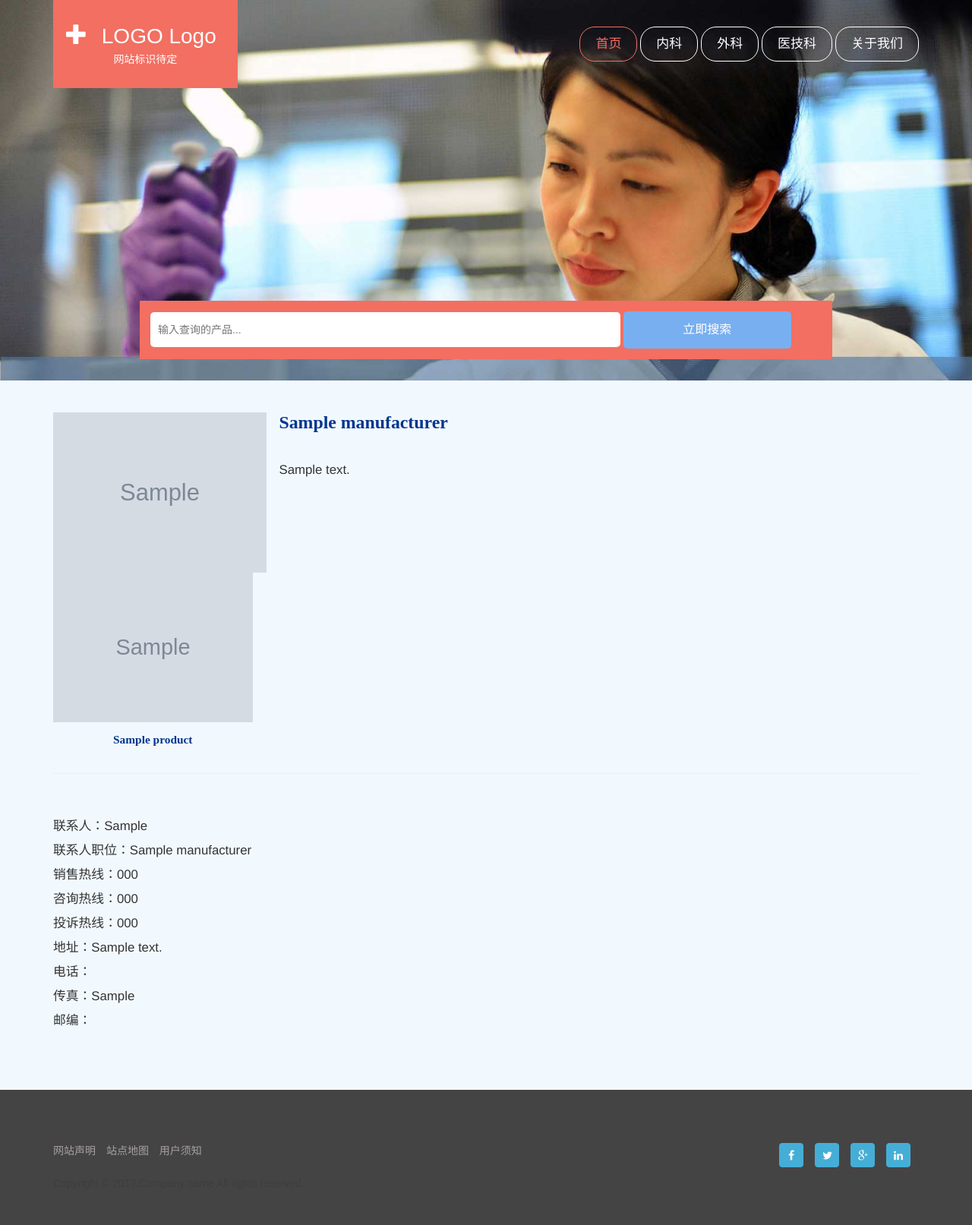
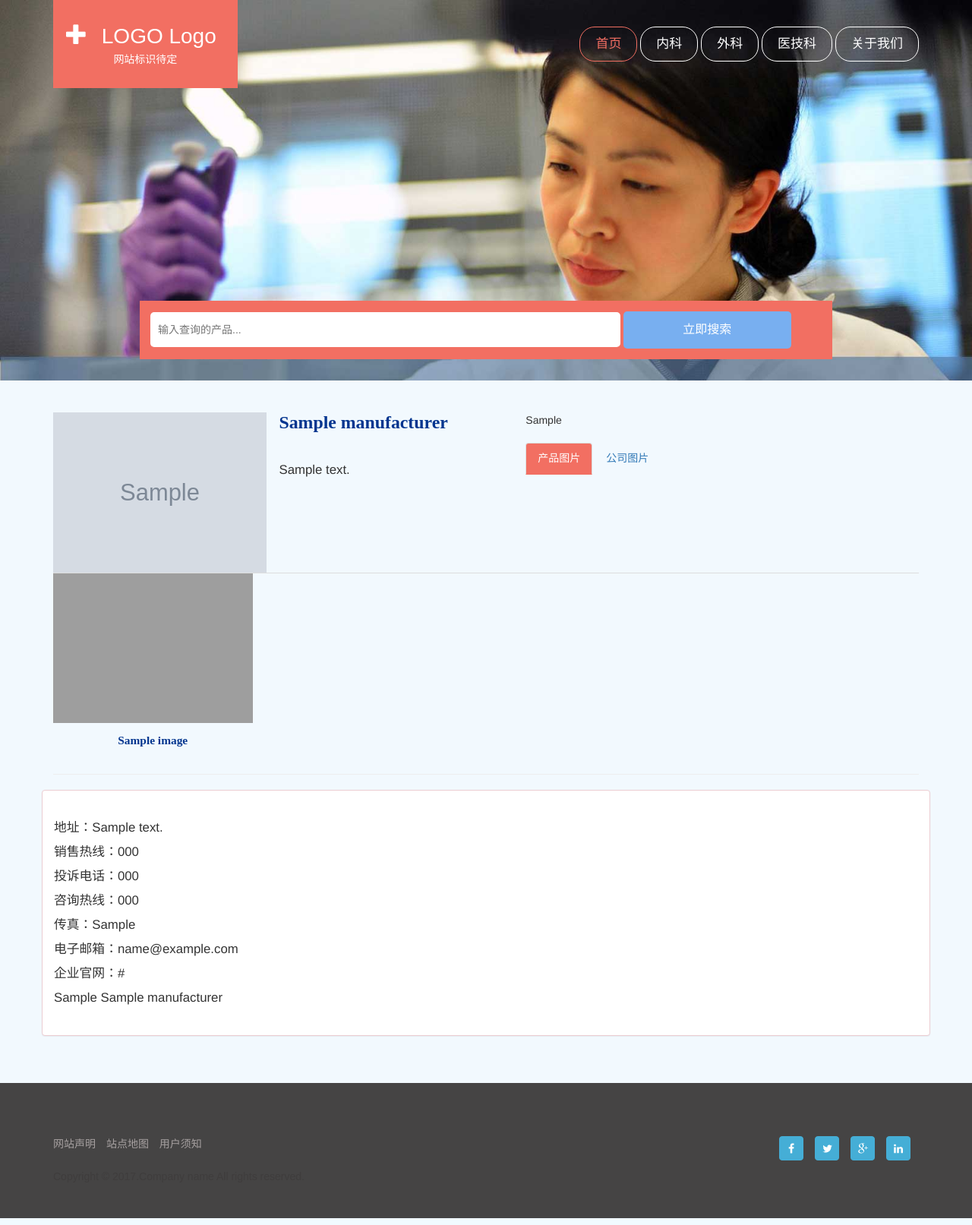
Before and after one commit to foxitjob/eedee-api, a Django app: template eedee/templates/manufacturer.html in a window 1280 px wide. Shown: the whole page at 76% size. Run offline with Django 3.2, Linux system fonts and the light colour scheme; the template is opened without the code that fills it: values that come from a table or form of the project are taken from there, others are empty; tables that the repository leaves empty hold one stand-in row (values such as "Sample post"); grey boxes marked "Sample" are stand-in pictures; parts of the project's set-up code (start-up, migrations or seed data) failed here and were passed over; some libraries are stand-ins or nearby versions; grey boxes are pictures that could not be loaded.

Commit message:
update manufacturer detail view

```diff
--- a/eedee/templates/manufacturer.html
+++ b/eedee/templates/manufacturer.html
@@ -56,55 +56,73 @@
 					</div>
 				</div>
 			</div>
-			<div class="clearfix"> </div>
-			<!--<div class="sap_tabs">
-				<div id="horizontalTab" style="display: block; width: 100%; margin: 0px;">
-					<ul class="resp-tabs-list">
-						<li class="resp-tab-item resp-tab-active" aria-controls="tab_item-0" role="tab"><span>产品中心</span></li>
-						<li class="resp-tab-item" aria-controls="tab_item-1" role="tab"><span>AAAAA</span></li>
-						<li class="resp-tab-item" aria-controls="tab_item-2" role="tab"><span>BBBBB</span></li>
-						<div class="clear"></div>
-					</ul>
+
+			<p>{{ manufacturer.product_introduce}}</p>
+
+        	<style>
+				.nav-tabs > li.active > a, .nav-tabs > li.active > a:hover, .nav-tabs > li.active > a:focus{
+					background-color: #f26f62;
+					color:white;
+				}
+			</style>
+
+			<div role="tabpanel" style="margin: 20px 0 0 0">
+				<!-- Nav tabs -->
+				<ul class="nav nav-tabs" role="tablist">
+					<li role="presentation" class="active">
+						<a href="#home" aria-controls="home" role="tab" data-toggle="tab">产品图片</a>
+					</li>
+					<li role="presentation">
+						<a href="#tab" aria-controls="tab" role="tab" data-toggle="tab">公司图片</a>
+					</li>
+				</ul>
+
+				<!-- Tab panes -->
+				<div class="tab-content">
+					<div role="tabpanel" class="tab-pane active" id="home">
+						<div class="row shop_box-top">
+                           {% for product_image in manufacturer.product_images.all %}
+                            <div class="col-md-3 shop_box">
+                                <a href="#">
+                                    <img src="/media/{{ product_image }}" class="img-responsive" alt="">
+                                </a>
+                                <div class="special-info grid_1 simpleCart_shelfItem">
+                                    <h5>{{ product_image.title }}</h5>
+                                </div>
+                            </div>
+                            {% endfor %}
+						</div>
+					</div>
+                <div role="tabpanel" class="tab-pane" id="tab">
+                    <div class="row shop_box-top">
+                       {% for image in manufacturer.images.all %}
+                        <div class="col-md-3 shop_box">
+                            <a href="#">
+                                <img src="/media/{{ image }}" class="img-responsive" alt="">
+                            </a>
+                            <div class="special-info grid_1 simpleCart_shelfItem">
+                                <h5>{{ image.title }}</h5>
+                            </div>
+                        </div>
+                        {% endfor %}
+                    </div>
+                </div>
 				</div>
 			</div>
 
 			<div class="clearfix"> </div>
-            -->
 
-			<div class="row shop_box-top">
-                {% for product in manufacturer.products.all %}
-				<div class="col-md-3 shop_box">
-					<a href="#">
-                        {% if product.picture %}
-						<img src="/media/{{ product.picture }}" class="img-responsive" alt="">
-                        {% else %}
-                        <img src="/static/eedee/images/2017-10-08_010159.png" class="img-responsive" alt="">
-                        {% endif %}
-					</a>
-					<div class="special-info grid_1 simpleCart_shelfItem">
-						<h5>{{ product.name }}</h5>
-						<!--<div class="item_add"><span class="item_price">
-						<span class="actual">$12.00</span></span>
-					</div>-->
-						<!--<div class="item_add"><span class="item_price"><a href="#">AAAAAA</a></span>
-				</div>-->
-					</div>
-				</div>
-                {% endfor %}
-
-			</div>
 			<hr>
-			<div class="row">
+			<div class="row panel panel-danger">
 				<div class="col-md-9 price">
-                    <p>联系人：{{ manufacturer.contact }} </p>
-                    <p>联系人职位：{{ manufacturer.contact_job_title }} </p>
+                    <p>地址：{{ manufacturer.address }} </p>
                     <p>销售热线：{{ manufacturer.sale_phone }} </p>
+                    <p>投诉电话：{{ manufacturer.complain_phone }} </p>
                     <p>咨询热线：{{ manufacturer.consult_phone }} </p>
-                    <p>投诉热线：{{ manufacturer.complain_phone }} </p>
-					<p>地址：{{ manufacturer.address }} </p>
-				    <p>电话：{{ manufacturer.phone }} </p>
-				    <p>传真：{{ manufacturer.fax }}</p>
-                    <p>邮编：{{ manufacturer.postcode }}</p>
+				    <p>传真：{{ manufacturer.fax }} </p>
+                    <p>电子邮箱：{{ manufacturer.email }} </p>
+                    <p>企业官网：{{ manufacturer.website }} </p>
+                    <p>{{ manufacturer.contact }} {{ manufacturer.contact_job_title }} </p>
 				</div>
 			</div>
 		</div>
```
Also changed, not shown: eedee/templates/supplier.html (+60 -42 lines).
